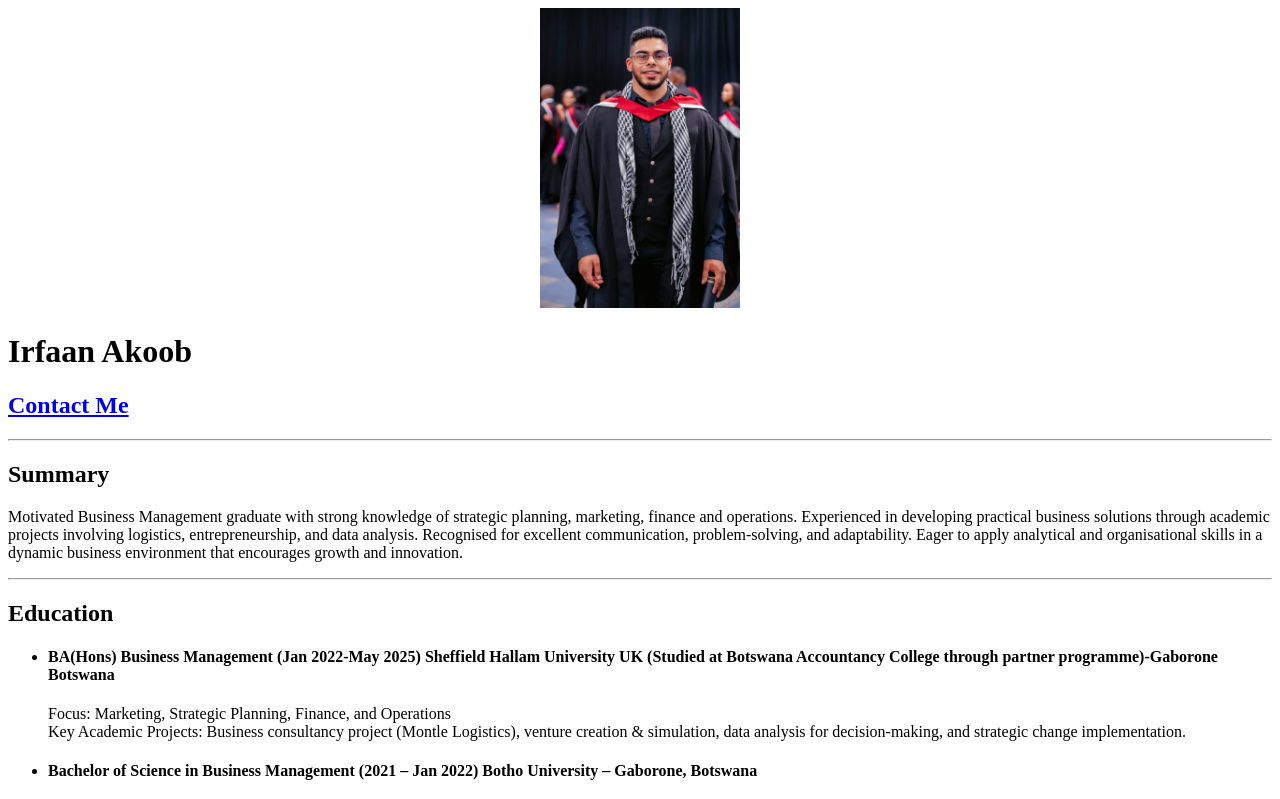
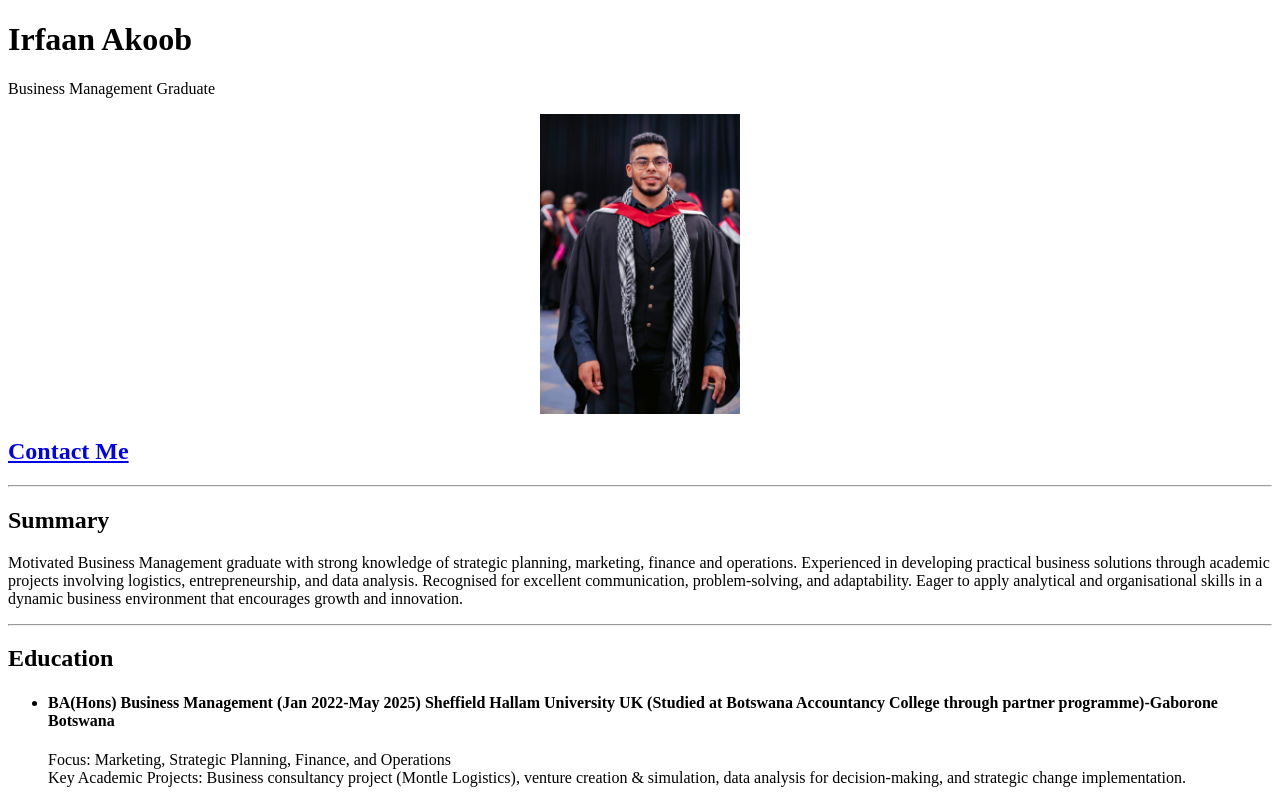
Before and after one commit to irfaanakoob786/Irfaan-CV-6, a plain HTML site: page index.html in a window 1280 px wide. Shown: the top 799 px of the page. Drawn offline with Linux system fonts and the light colour scheme.

Commit message:
Update index.html

```diff
--- a/index.html
+++ b/index.html
@@ -3,11 +3,13 @@
 <head>
     <meta charset="UTF-8">
     <meta name="viewport" content="width=device-width, initial-scale=1.0">
-    <title>Document</title>
+    <title>Irfaan CV</title>
 </head>
+    <H1>Irfaan Akoob </H1>
+    <p>Business Management Graduate</p>
     <center ><img src="./IMG-20251207-WA0019.jpg"  height="300" >
 </center>
-<H1>Irfaan Akoob </H1>
+
 <h2><a href="./Contact.html">Contact Me</a></h2>
 <hr>
 <body>
```
